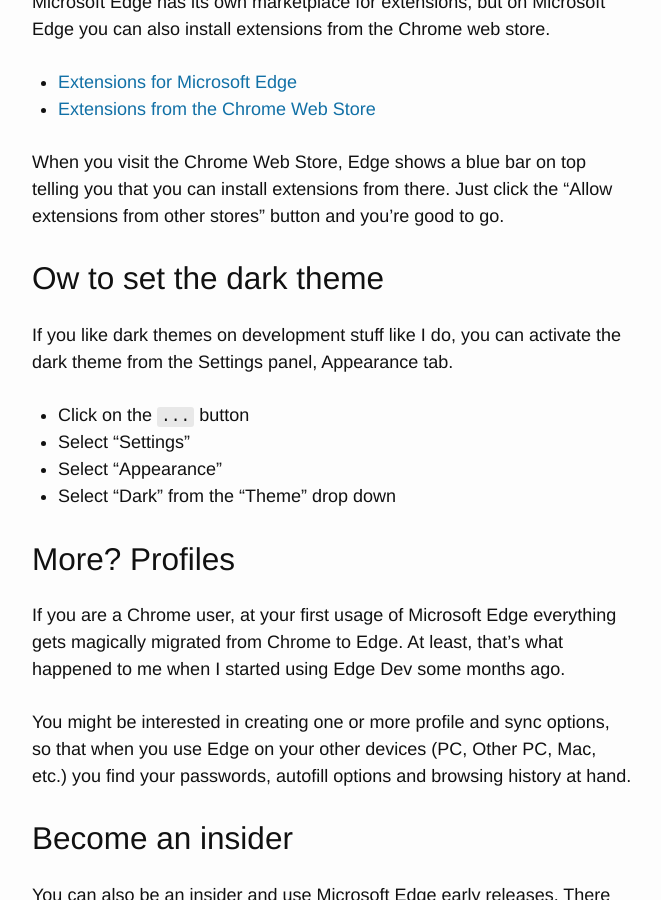
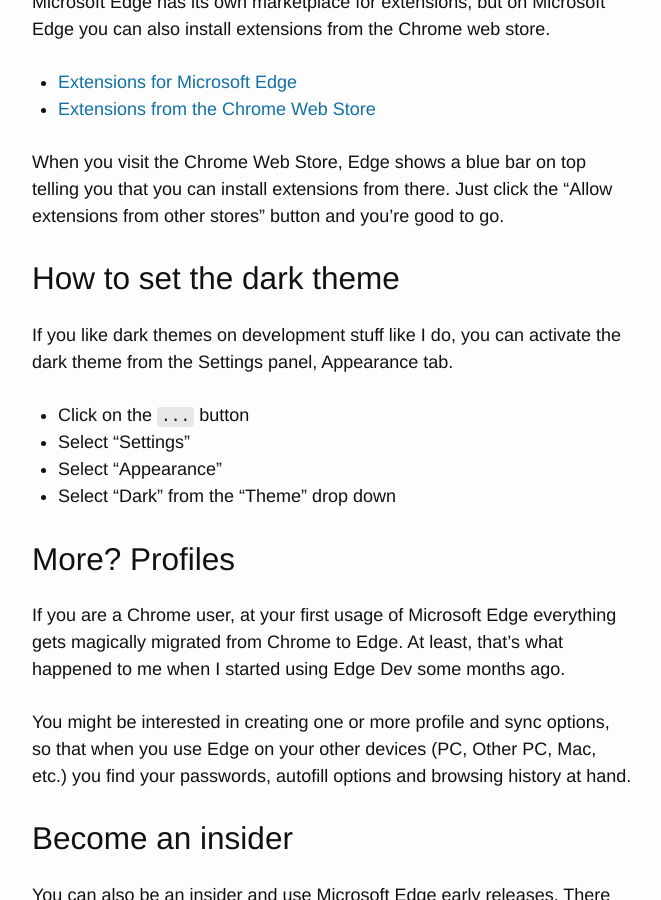
Before and after one commit to verlok/verlok.github.io, a Jekyll site: the page built from _posts/2020-01-16-how-to-productively-use-the-new-chromium-based-microsoft-edge-browser.md, in a window 1280 px wide and 900 px high, scrolled down 1698 px. Shown: the whole window, without its empty margins (308-969 px from the left). Built offline with Jekyll 4.4.1, drawn with Linux system fonts in a browser that asks for light colours.

Commit message:
Fix typo Ow -> How

```diff
--- a/_posts/2020-01-16-how-to-productively-use-the-new-chromium-based-microsoft-edge-browser.md
+++ b/_posts/2020-01-16-how-to-productively-use-the-new-chromium-based-microsoft-edge-browser.md
@@ -49,7 +49,7 @@
 When you visit the Chrome Web Store, Edge shows a blue bar on top telling you that you can install extensions from there. Just click the "Allow extensions from other stores" button and you're good to go.
 
 
-## Ow to set the dark theme
+## How to set the dark theme
 
 If you like dark themes on development stuff like I do, you can activate the dark theme from the Settings panel, Appearance tab.
 
```
